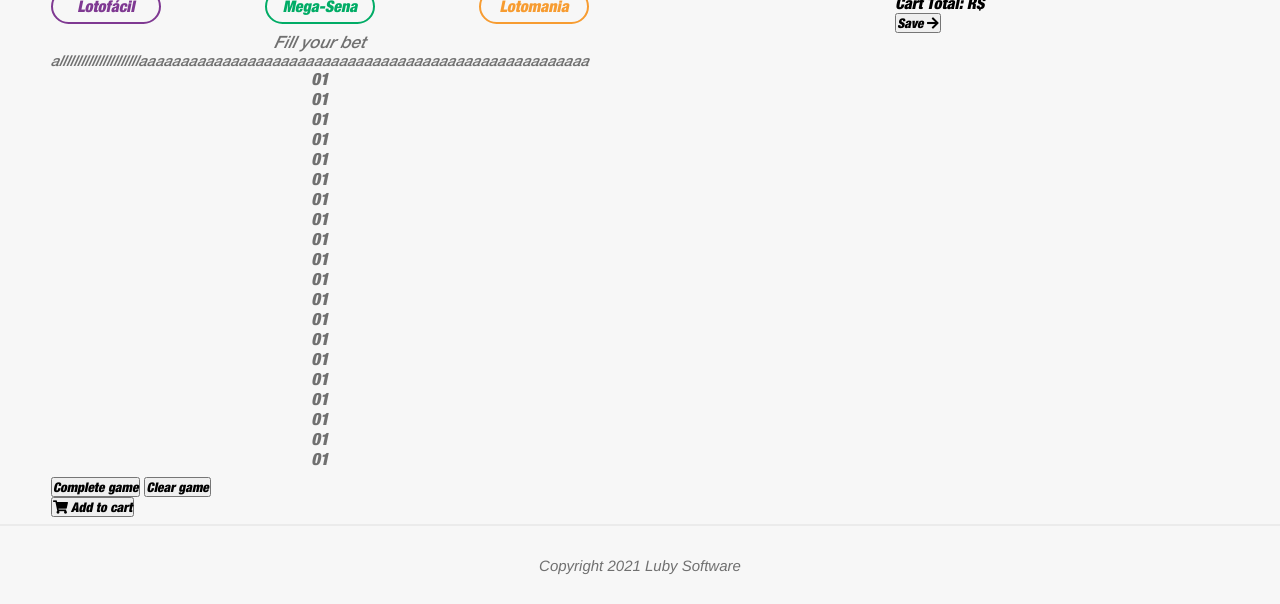
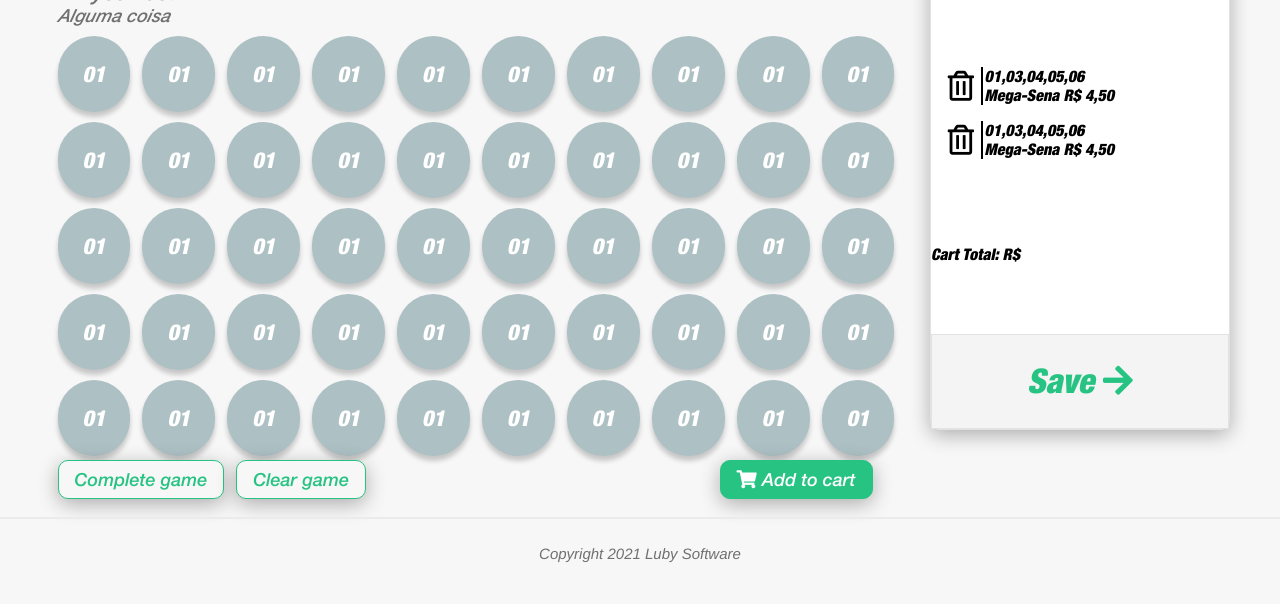
Before and after one commit to albertojcvs/Prova-Javascript-LabLuby, a plain HTML site: page index.html in a window 1280 px wide. Shown: the part 213-817 px from the top of the page. Drawn offline with Linux system fonts and the light colour scheme.

Commit message:
add the styles of setction of fill the bet and cart

```diff
--- a/index.html
+++ b/index.html
@@ -46,10 +46,45 @@
           <div class="fill-bet-container">
             <p class="text-normal">Fill your bet</p>
             <p class="game-description text-normal" id="gameDescription">
- <!--   Escolha 15 números para apostar na lotofácil. Você ganha acertando 11, 12, 13, 14 ou 15 números. São muitas chances de ganhar, e agora você joga de onde estiver! -->
-allllllllllllllllllllllaaaaaaaaaaaaaaaaaaaaaaaaaaaaaaaaaaaaaaaaaaaaaaaaaaaaaa
-</p>
+              Alguma coisa
+            </p>
             <div class="numbers-container">
+              <div class="numbers-line">
+                <div class="number">01</div>
+                <div class="number">01</div>
+                <div class="number">01</div>
+                <div class="number">01</div>
+                <div class="number">01</div>
+                <div class="number">01</div>
+                <div class="number">01</div>
+                <div class="number">01</div>
+                <div class="number">01</div>
+                <div class="number">01</div>
+              </div>
+              <div class="numbers-line">
+                <div class="number">01</div>
+                <div class="number">01</div>
+                <div class="number">01</div>
+                <div class="number">01</div>
+                <div class="number">01</div>
+                <div class="number">01</div>
+                <div class="number">01</div>
+                <div class="number">01</div>
+                <div class="number">01</div>
+                <div class="number">01</div>
+              </div>
+              <div class="numbers-line">
+                <div class="number">01</div>
+                <div class="number">01</div>
+                <div class="number">01</div>
+                <div class="number">01</div>
+                <div class="number">01</div>
+                <div class="number">01</div>
+                <div class="number">01</div>
+                <div class="number">01</div>
+                <div class="number">01</div>
+                <div class="number">01</div>
+              </div>
               <div class="numbers-line">
                 <div class="number">01</div>
                 <div class="number">01</div>
@@ -78,19 +113,31 @@ allllllllllllllllllllllaaaaaaaaaaaaaaaaaaaaaaaaaaaaaaaaaaaaaaaaaaaaaaaaaaaaaa
           </div>
           <div class="button-line">
             <div class="button-group">
-              <button>Complete game</button>
-              <button>Clear game</button>
+              <button class="text-normal">Complete game</button>
+              <button class="text-normal">Clear game</button>
             </div>
-            <button><i class="fa fa-shopping-cart"></i> Add to cart</button>
+            <button class="text-normal add-to-cart-button">
+              <i class="fa fa-shopping-cart" style="color: white"></i> Add to
+              cart
+            </button>
           </div>
         </div>
         <div class="cart-container">
           <span>Cart</span>
           <div class="cart-itens-container">
-            <div class="cart-item-container">
+            <div class="cart-item">
               <button><i class="far fa-trash-alt"></i></button>
-              <div class="line-divisor"></div>
-              <div>
+              <div class="game-info">
+                <div class="numbers">01,03,04,05,06</div>
+                <div>
+                  <span id="gameType" class="">Mega-Sena</span>
+                  <span id="gameValue">R$ 4,50</span>
+                </div>
+              </div>
+            </div>
+            <div class="cart-item">
+              <button><i class="far fa-trash-alt"></i></button>
+              <div class="game-info">
                 <div class="numbers">01,03,04,05,06</div>
                 <div>
                   <span id="gameType" class="">Mega-Sena</span>
--- a/src/styles/global.css
+++ b/src/styles/global.css
@@ -13,6 +13,9 @@
 
 }
 
+button{
+    cursor: pointer;
+}
 html,body,.container{
     background-color: #F7F7F7;
     width: 100%;
@@ -25,7 +28,7 @@ html,body,.container{
     "main"
     "footer";
     grid-template-columns: 1fr;
-    grid-template-rows: 80px 1fr 80px ;
+    grid-template-rows: 70px 1fr 70px ;
     font-style: italic;
 }
 .text-normal{
--- a/src/styles/main.css
+++ b/src/styles/main.css
@@ -1,11 +1,12 @@
 .main-container {
-  margin-top: 50px;
   grid-area: "main";
   display: grid;
-  grid-template-columns: 1fr 1fr;
+  grid-template-columns: 880px 350px;
   grid-template-rows: 1fr;
   grid-template-areas: "choose-game cart";
   justify-items: center;
+  justify-content: center;
+  align-items: center;
   justify-content: center;
 }
 
@@ -17,11 +18,11 @@
     "games-links"
     "fill-bet"
     "buttons";
-  grid-template-columns: 1fr;
-  grid-template-rows: 35px 80px 1fr 55px;
+  grid-template-columns: 815px;
+  grid-template-rows: 35px 80px 470px 55px;
   align-items: center;
   align-content: center;
-  justify-content: center;
+  justify-items: start;
 }
 .choose-game-header {
   grid-area: "choose-game-header";
@@ -40,12 +41,12 @@
   color: var(--textcolor);
   font-size: 18px;
 }
-.games-links{
+.games-links {
   display: flex;
   flex-direction: row;
   justify-content: space-between;
 }
-.game-link{
+.game-link {
   width: 110px;
   height: 35px;
   border: 2px solid;
@@ -56,28 +57,28 @@
   transition: background 500ms ease-out;
   font-size: 16px;
 }
-.lotofacil-game{
+.lotofacil-game {
   border-color: var(--lotofacil);
   color: var(--lotofacil);
 }
-.mega-game{
+.mega-game {
   border-color: var(--mega);
   color: var(--mega);
 }
-.lotomania-game{
+.lotomania-game {
   border-color: var(--lotomania);
   color: var(--lotomania);
 }
 
-.lotofacil-game-selected{
+.lotofacil-game-selected {
   background-color: var(--lotofacil);
   color: white;
 }
-.mega-game-selected{
+.mega-game-selected {
   background-color: var(--mega);
   color: white;
 }
-.lotomania-game-selected{
+.lotomania-game-selected {
   background-color: var(--lotomania);
   color: white;
 }
@@ -86,18 +87,134 @@
   display: flex;
   flex-direction: column;
   justify-content: start;
-  align-items: center;
+  align-items: flex-start;
   color: var(--textcolor);
-  font-size: 17px;
+  font-size: 22px;
 }
 
-.game-description{
-    font-size: 15px;
+.game-description {
+  font-size: 18px;
+  display: flex;
+  flex-direction: row;
+  justify-content: flex-start;
+  align-items: center;
+
   white-space: normal;
+}
+.numbers-container {
+  display: flex;
+  flex-direction: column;
+  justify-content: center;
+  align-items: flex-start;
+}
+.numbers-line {
+  width: 100%;
+  display: flex;
+  justify-content: space-between;
+  align-items: center;
+  margin-top: 10px;
+}
+.number {
+  background-color: #adc0c4;
+  margin-right: 12px;
+  color: white;
+  padding: 25px;
+  border-radius: 1cm;
+  font-size: 22px;
+  cursor: pointer;
+  box-shadow: 0px 5px 5px rgba(0, 0, 0, 0.2);
+}
+
+.number-selected {
 }
 .button-line {
   grid-area: "buttons";
+  display: flex;
+  justify-content: space-between;
+  align-items: center;
+  width: 100%;
+}
+.button-group {
+  display: flex;
+  justify-content: space-between;
+  align-items: center;
+}
+.button-group button {
+  text-align: center;
+  color: #27c383;
+  border: 1px solid #27c383;
+  border-radius: 10px;
+  padding: 8px 16px;
+  background-color: #f7f7f7;
+  font-size: 18px;
+  cursor: pointer;
+  margin-right: 12px;
+  box-shadow: 0px 5px 20px rgba(0, 0, 0, 0.3);
+}
+.add-to-cart-button {
+  padding: 8px 16px;
+  color: white;
+  background-color: #27c383;
+  border: 1px solid #27c383;
+  border-radius: 10px;
+  font-size: 18px;
+  cursor: pointer;
+  box-shadow: 0px 5px 20px rgba(0, 0, 0, 0.3);
+}
+.button-line button:active {
+  box-shadow: 0px 8px 20px rgba(0, 0, 0, 0.3);
 }
 .cart-container {
   grid-area: "cart";
+  align-self: center;
+  display: flex;
+  flex-direction: column;
+  justify-content: space-between;
+  align-items: flex-start;
+  width: 300px;
+  height: 485px;
+  background-color: white;
+  border-radius: 10px;
+  border: 1px solid #e2e2e2;
+  box-shadow: 0px 5px 20px rgba(0, 0, 0, 0.3);
 }
+.cart-container > span {
+  font-size: 26px;
+  color: var(--textcolor);
+  margin-top: 20px;
+  margin-left: 20px;
+}
+
+.cart-container > button {
+  width: 100%;
+  background-color: #f4f4f4;
+  border: 1px solid #e2e2e2;
+  color: #27c383;
+  height: 95px;
+  font-size: 34px;
+  cursor: pointer;
+}
+
+.cart-itens-container{
+  display: flex;
+  flex-direction: column;
+  align-items: center;
+  justify-content: center;
+}
+.cart-item{
+  margin-left: 20px;
+  margin-bottom: 16px;
+  display: flex;
+  justify-content: space-evenly;
+  align-items: center;
+  width: 100%;
+}
+.cart-item button{
+  font-size: 30px;
+  background-color: transparent;
+  border: none;
+}
+.game-info{
+  border-left: 2px solid black;
+  padding-left: 2px;
+}
```
Lines whose indentation alone changed are shown as unchanged.
